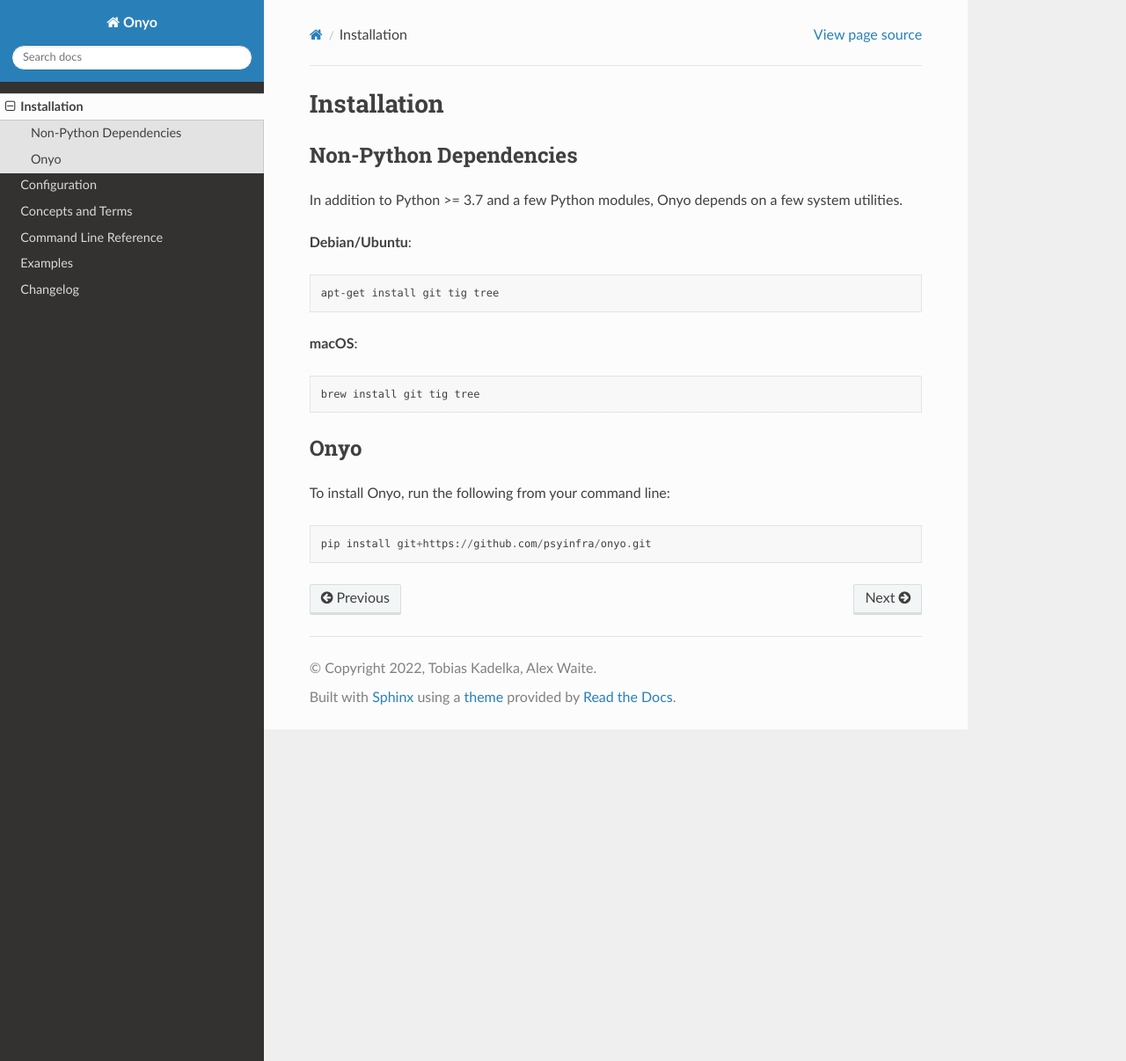
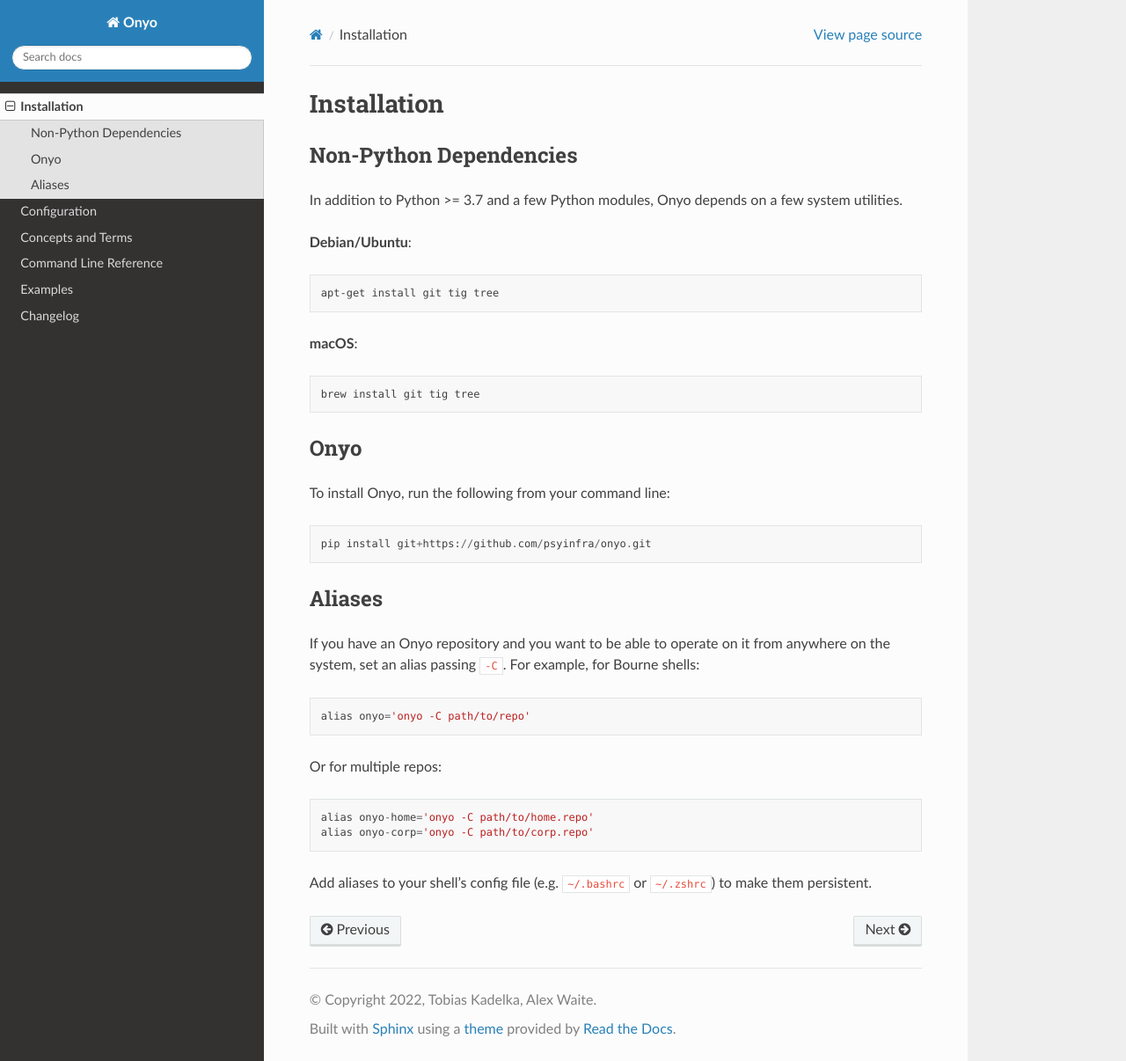
Before and after one commit to psyinfra/onyo, a Sphinx documentation site: the page built from docs/source/installation.rst, in a window 1280 px wide and 1206 px high. Shown: the whole window at 88% size. Built offline with Sphinx 7.4.7 and the Read the Docs theme 2.0.0, drawn with Linux system fonts in a browser that asks for light colours.

Commit message:
DOC: explain aliases
Fixes #119

```diff
--- a/docs/source/installation.rst
+++ b/docs/source/installation.rst
@@ -28,3 +28,25 @@
 .. code::
 
    pip install git+https://github.com/psyinfra/onyo.git
+
+
+Aliases
+*******
+
+If you have an Onyo repository and you want to be able to operate on it from
+anywhere on the system, set an alias passing ``-C``. For example, for Bourne
+shells:
+
+.. code::
+
+   alias onyo='onyo -C path/to/repo'
+
+Or for multiple repos:
+
+.. code::
+
+   alias onyo-home='onyo -C path/to/home.repo'
+   alias onyo-corp='onyo -C path/to/corp.repo'
+
+Add aliases to your shell's config file (e.g. ``~/.bashrc`` or ``~/.zshrc``) to
+make them persistent.
```
